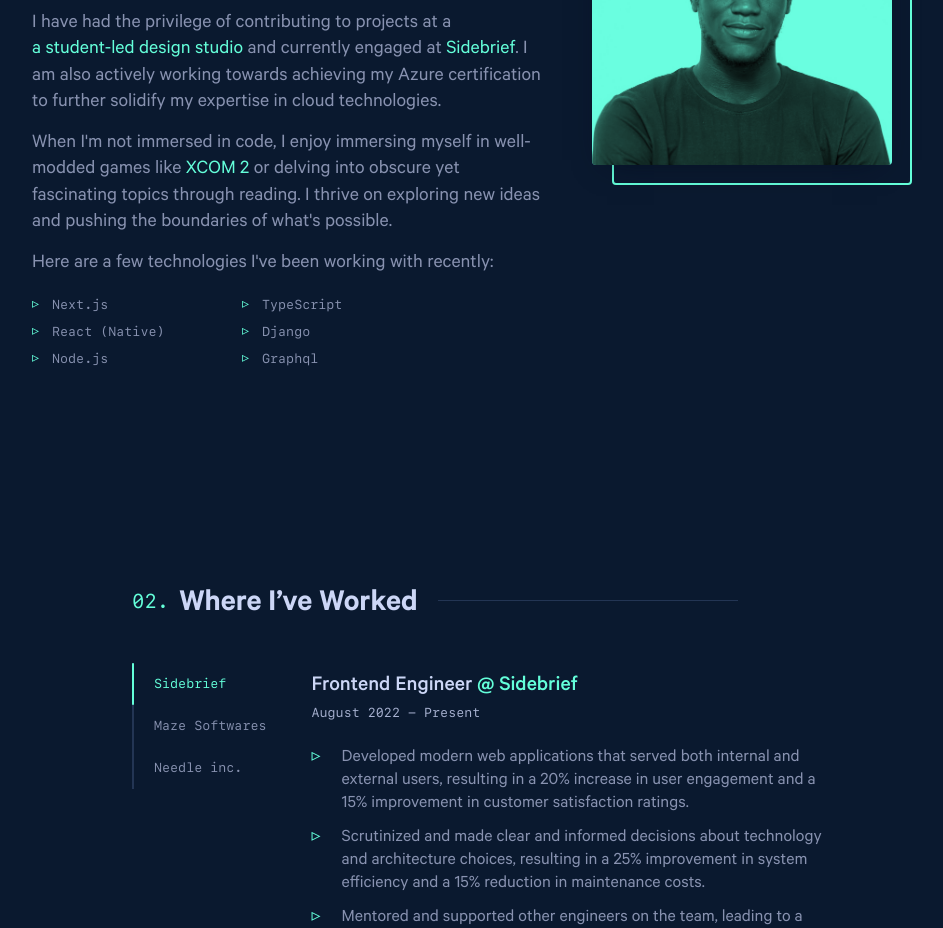
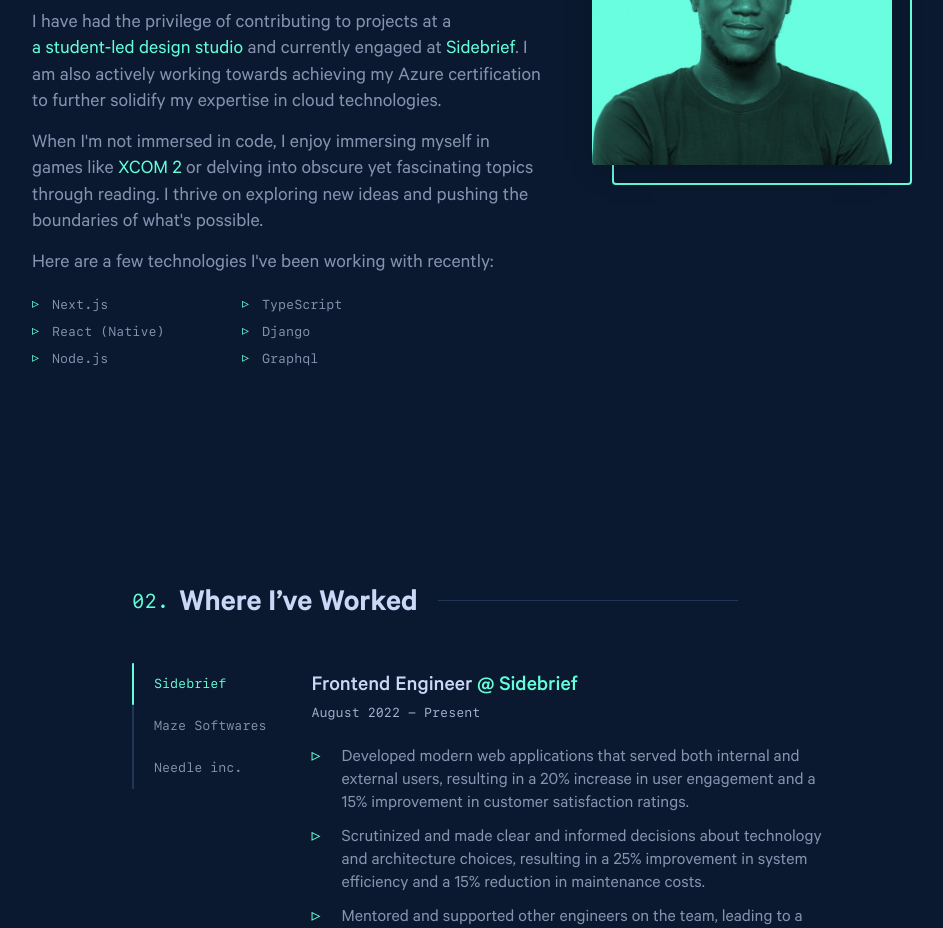
Before and after one commit to Jesuloba-world/dev-portfolio-2, a Next.js app: page / in a window 1280 px wide. Shown: the part 1120-2048 px from the top of the page, without its empty margins (158-1101 px from the left). Built offline with nearby package versions, Linux system fonts and the light colour scheme; no server answers.

Commit message:
new changes

```diff
--- a/src/components/sections/about/index.tsx
+++ b/src/components/sections/about/index.tsx
@@ -65,7 +65,7 @@ const About = () => {
 						</p>
 						<p>
 							When I&apos;m not immersed in code, I enjoy
-							immersing myself in well-modded games like{" "}
+							immersing myself in games like{" "}
 							<a href="https://store.steampowered.com/app/268500/XCOM_2/">
 								XCOM 2
 							</a>{" "}
```
